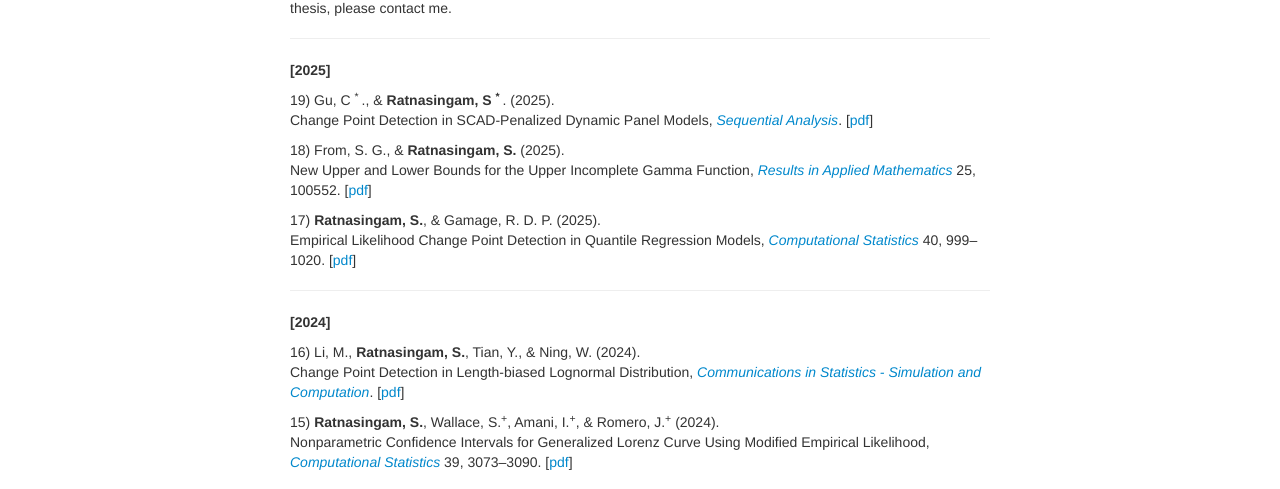
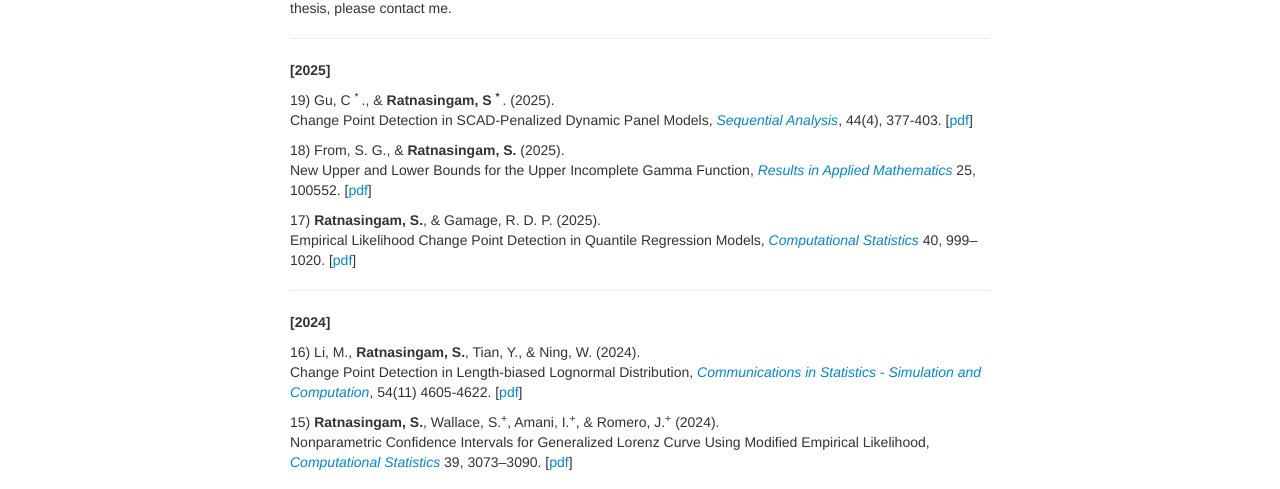
Before and after one commit to suthakaranr/suthakaranr.github.io, a Jekyll site: the page built from pages/Research.md, in a window 1280 px wide. Shown: the part 324-813 px from the top of the page. Built offline with Jekyll 4.4.1, drawn with Linux system fonts in a browser that asks for light colours.

Commit message:
Update Research.md

```diff
--- a/pages/Research.md
+++ b/pages/Research.md
@@ -20,7 +20,7 @@ I am happy to work with undergraduate and graduate students. If you are interest
 ##### [2025]
 
 19) Gu, C <sup> * </sup>., & <b>Ratnasingam, S <sup> * </sup></b>. (2025).
-   Change Point Detection in SCAD-Penalized Dynamic Panel Models, <i><a href="https://doi.org/10.1080/07474946.2025.2510372" target="_blank">Sequential Analysis</a></i>. [<a href="../assets/2025CGSR.pdf" target="_blank">pdf</a>]
+   Change Point Detection in SCAD-Penalized Dynamic Panel Models, <i><a href="https://doi.org/10.1080/07474946.2025.2510372" target="_blank">Sequential Analysis</a></i>, 44(4), 377-403. [<a href="../assets/2025CGSR.pdf" target="_blank">pdf</a>]
 
 18) From, S. G., & <b>Ratnasingam, S.</b> (2025).
    New Upper and Lower Bounds for the Upper Incomplete Gamma Function, <i><a href="https://doi.org/10.1016/j.rinam.2025.100552" target="_blank">Results in Applied Mathematics</a></i> 25, 100552. [<a href="../assets/2025FSRINAM.pdf" target="_blank">pdf</a>]
@@ -36,7 +36,7 @@ I am happy to work with undergraduate and graduate students. If you are interest
 ##### [2024]
 
 16) Li, M., <b>Ratnasingam, S.</b>, Tian, Y., & Ning, W. (2024).
-   Change Point Detection in Length-biased Lognormal Distribution, <i><a href="https://doi.org/10.1080/03610918.2024.2386561" target="_blank">Communications in Statistics - Simulation and Computation</a></i>. [<a href="../assets/2024SRWN.pdf" target="_blank">pdf</a>]
+   Change Point Detection in Length-biased Lognormal Distribution, <i><a href="https://doi.org/10.1080/03610918.2024.2386561" target="_blank">Communications in Statistics - Simulation and Computation</a></i>, 54(11) 4605-4622. [<a href="../assets/2024SRWN.pdf" target="_blank">pdf</a>]
 
 15) <b>Ratnasingam, S.</b>, Wallace, S.<sup>+</sup>, Amani, I.<sup>+</sup>, & Romero, J.<sup>+</sup> (2024).
    Nonparametric Confidence Intervals for Generalized Lorenz Curve Using Modified Empirical Likelihood, <i><a href="https://doi.org/10.1007/s00180-023-01431-8" target="_blank">Computational Statistics</a></i> 39, 3073–3090. [<a href="../assets/2023SRSIJ.pdf" target="_blank">pdf</a>]
```
